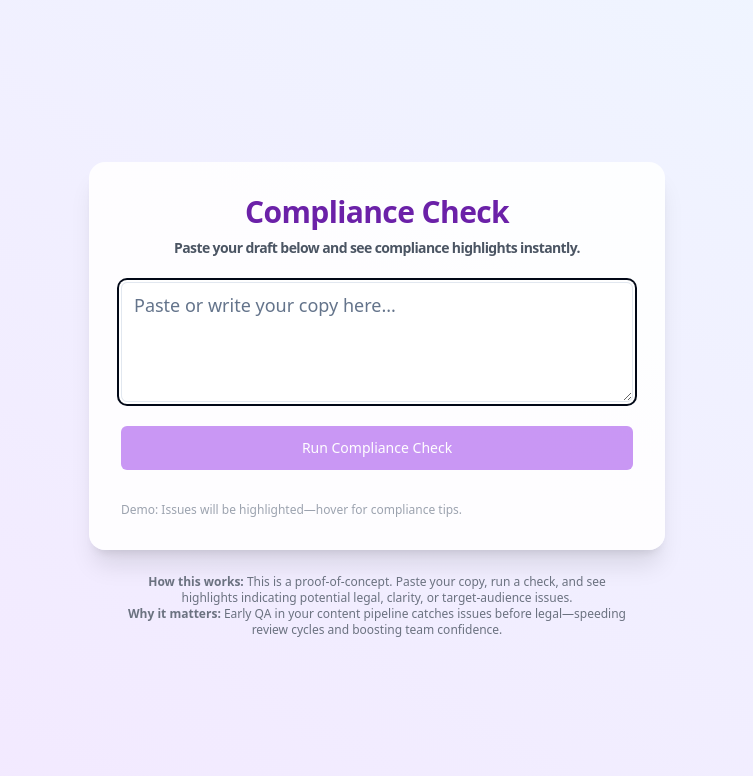
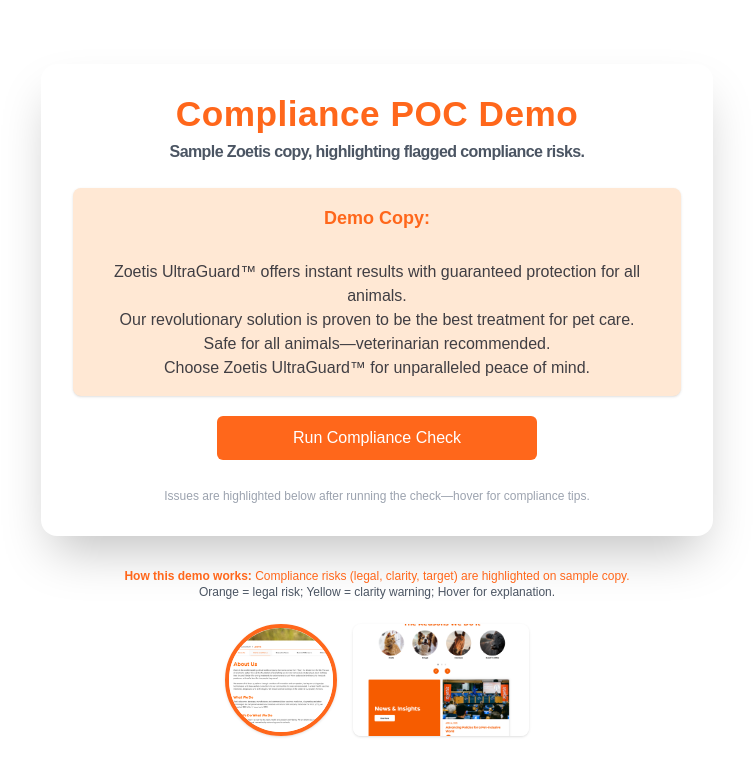
Before and after one commit to tonymishler/content-pipeline-awesomeness-engine-696d1eda, a React (Vite) app: page / in a window 1280 px wide. Shown: the top 776 px of the page, without its empty margins (263-1016 px from the left). Built offline with nearby package versions, Linux system fonts and the light colour scheme.

Commit message:
Refactor: Add demo copy and issues
Add pre-determined copy and issues to the ComplianceDashboard component for testing the POC.

```diff
--- a/src/components/ComplianceDashboard.tsx
+++ b/src/components/ComplianceDashboard.tsx
@@ -2,15 +2,27 @@
 import React, { useState, useRef } from "react";
 import { Card, CardContent, CardHeader, CardTitle } from "@/components/ui/card";
 import { Button } from "@/components/ui/button";
-import { Textarea } from "@/components/ui/textarea";
 import { AlertTriangle, Check, Info } from "lucide-react";
 
-// Demo compliance alerts (would come from API in real)
+// Zoetis preset marketing copy to be analyzed
+const PRESET_COPY = `
+Zoetis UltraGuard™ offers instant results with guaranteed protection for all animals.
+Our revolutionary solution is proven to be the best treatment for pet care.
+Safe for all animals—veterinarian recommended.
+Choose Zoetis UltraGuard™ for unparalleled peace of mind.
+`;
+
+// Demo compliance alerts mapped to known phrases in preset copy
 const ISSUES = [
   {
-    phrase: "guaranteed results",
+    phrase: "guaranteed protection",
     type: "legal",
-    message: "Avoid making guarantees; compliance risk.",
+    message: "Avoid guarantees; compliance risk.",
+  },
+  {
+    phrase: "instant results",
+    type: "legal",
+    message: "Timing claims require evidence.",
   },
   {
     phrase: "best treatment",
@@ -28,14 +40,9 @@ const ISSUES = [
     message: "Unsubstantiated claims can be problematic.",
   },
   {
-    phrase: "safe for all animals",
+    phrase: "Safe for all animals",
     type: "legal",
     message: "Do not claim universal safety without data.",
-  },
-  {
-    phrase: "instant results",
-    type: "legal",
-    message: "Timing claims require evidence.",
   },
 ];
 
@@ -44,16 +51,15 @@ const WAIT_MESSAGES = [
   "Checking for snags in your copy…",
   "Hang tight, almost done!",
   "Running compliance checks…",
-  "Reviewing for clarity and compliance…"
+  "Reviewing for clarity and compliance…",
 ];
 
 function getRandomWaitMessage() {
   return WAIT_MESSAGES[Math.floor(Math.random() * WAIT_MESSAGES.length)];
 }
 
-// Randomly inject highlights for demo
+// Find phrases in preset copy and highlight them
 function annotateCopy(text: string) {
-  // For demo, find all issue phrases (case-insensitive) in the text
   let out: React.ReactNode[] = [];
   let working = text;
   let idx = 0;
@@ -75,29 +81,29 @@ function annotateCopy(text: string) {
       if (found.i > 0) {
         out.push(working.substr(0, found.i));
       }
-      // Highlighted span with tooltip
+      // Adjust highlight colors for Zoetis orange, yellow, blue
       out.push(
         <span
           key={idx}
-          className={`inline-flex items-center group relative px-1 rounded cursor-pointer transition
+          className={`inline-flex items-center group relative px-1 rounded font-semibold cursor-pointer transition
             ${
               found.issue.type === "legal"
-                ? "bg-red-100 text-red-700 hover:bg-red-200"
+                ? "bg-[#ffe8d4] text-[#ff671b] hover:bg-[#ffc099]"
                 : found.issue.type === "clarity"
-                ? "bg-yellow-100 text-yellow-700 hover:bg-yellow-200"
+                ? "bg-yellow-100 text-yellow-800 hover:bg-yellow-200"
                 : "bg-blue-100 text-blue-700 hover:bg-blue-200"
             }
           `}
         >
           {found.phrase}
           <span className="absolute left-1/2 -translate-x-1/2 top-full mt-2 pointer-events-none z-10 opacity-0 group-hover:opacity-100 transition
-           bg-white border border-gray-200 text-gray-900 text-xs rounded px-3 py-1 shadow w-48 text-center animate-fade-in
+           bg-white border border-gray-200 text-gray-900 text-xs rounded px-3 py-1 shadow w-56 text-center animate-fade-in
            ">
             {found.issue.type === "legal" && (
-              <AlertTriangle className="inline w-3 h-3 text-red-500 mr-1" />
+              <AlertTriangle className="inline w-3 h-3 text-[#ff671b] mr-1" />
             )}
             {found.issue.type === "clarity" && (
-              <Info className="inline w-3 h-3 text-yellow-500 mr-1" />
+              <Info className="inline w-3 h-3 text-yellow-700 mr-1" />
             )}
             <b className="capitalize">{found.issue.type}:</b> {found.issue.message}
           </span>
@@ -114,82 +120,84 @@ function annotateCopy(text: string) {
 }
 
 export function ComplianceDashboard() {
-  const [text, setText] = useState("");
   const [step, setStep] = useState<"input" | "loading" | "result">("input");
   const [waitMsg, setWaitMsg] = useState(WAIT_MESSAGES[0]);
   const [result, setResult] = useState<React.ReactNode[] | null>(null);
   const timeoutRef = useRef<number | null>(null);
 
-  // Simulate compliance check with wait effect
-  function handleSubmit(e: React.FormEvent) {
-    e.preventDefault();
-    if (!text.trim()) return;
+  function handleRunCheck() {
     setWaitMsg(getRandomWaitMessage());
     setStep("loading");
-    // Simulate checking
+    // Simulate compliance check
     if (timeoutRef.current) clearTimeout(timeoutRef.current);
     timeoutRef.current = window.setTimeout(() => {
-      setResult(annotateCopy(text));
+      setResult(annotateCopy(PRESET_COPY.trim()));
       setStep("result");
-    }, 2200 + Math.random() * 800); // 2.2-3s random delay
+    }, 1800 + Math.random() * 700); // 1.8-2.5s
   }
 
   function handleReset() {
-    setText("");
     setResult(null);
     setStep("input");
   }
 
-  // Check if there are any issues
-  const foundIssues = text
-    ? ISSUES.filter((i) =>
-        text.toLowerCase().includes(i.phrase.toLowerCase())
-      )
-    : [];
+  // Find which issues are present
+  const foundIssues = ISSUES.filter((i) =>
+    PRESET_COPY.toLowerCase().includes(i.phrase.toLowerCase())
+  );
 
   return (
-    <div className="min-h-screen bg-gradient-to-tr from-purple-100 to-blue-50 flex flex-col items-center justify-center py-12 w-full animate-fade-in">
-      <Card className="w-full max-w-xl shadow-xl border-0 rounded-2xl animate-scale-in p-2 bg-white/90">
+    <div
+      className="min-h-screen bg-white flex flex-col items-center justify-center py-12 w-full animate-fade-in"
+      style={{ fontFamily: "Montserrat, Arial, Helvetica, sans-serif" }}
+    >
+      <Card className="w-full max-w-2xl shadow-2xl border-0 rounded-2xl animate-scale-in p-2 bg-white">
         <CardHeader>
           <CardTitle className="flex flex-col items-center gap-2">
-            <span className="text-3xl font-extrabold text-purple-800">Compliance Check</span>
-            <span className="text-sm text-gray-600">
-              Paste your draft below and see compliance highlights instantly.
+            <span
+              className="text-[2.2rem] font-extrabold"
+              style={{ color: "#ff671b", letterSpacing: 0.5 }}
+            >
+              Compliance POC Demo
+            </span>
+            <span className="text-base text-gray-600">
+              Sample Zoetis copy, highlighting flagged compliance risks.
             </span>
           </CardTitle>
         </CardHeader>
         <CardContent>
           {step === "input" && (
-            <form onSubmit={handleSubmit} className="flex flex-col gap-6">
-              <Textarea
-                className="min-h-[120px] text-lg bg-gray-50 focus:bg-white transition"
-                value={text}
-                onChange={(e) => setText(e.target.value)}
-                placeholder="Paste or write your copy here..."
-                required
-                maxLength={1800}
-                autoFocus
-              />
+            <div className="flex flex-col gap-5 items-center">
+              <div className="bg-[#ffe8d4] p-4 rounded-lg font-semibold text-[#ff671b] text-center text-lg max-w-prose shadow">
+                <span>
+                  <b>Demo Copy:</b>
+                  <br />
+                  <span className="whitespace-pre-wrap block mt-1 text-gray-700 font-medium text-base" style={{ color: "#403E43" }}>
+                    {PRESET_COPY}
+                  </span>
+                </span>
+              </div>
               <Button
-                type="submit"
+                type="button"
                 size="lg"
-                className="w-full bg-purple-600 text-white rounded-md hover:bg-purple-700 transition ease-in-out"
-                disabled={!text.trim()}
+                className="w-full max-w-xs bg-[#ff671b] text-white rounded-md text-base hover:bg-[#da5900] transition"
+                onClick={handleRunCheck}
               >
                 Run Compliance Check
               </Button>
               <div className="flex flex-col gap-1 text-xs text-gray-400 pt-2">
                 <span>
-                  Demo: Issues will be highlighted—hover for compliance tips.
+                  Issues are highlighted below after running the check—hover for compliance tips.
                 </span>
               </div>
-            </form>
+            </div>
           )}
 
           {step === "loading" && (
             <div className="flex flex-col items-center justify-center min-h-[180px] py-10 animate-fade-in">
               <svg
-                className="animate-spin mb-4 text-purple-600"
+                className="animate-spin mb-4"
+                style={{ color: "#ff671b" }}
                 width="40"
                 height="40"
                 viewBox="0 0 50 50"
@@ -202,32 +210,33 @@ export function ComplianceDashboard() {
                   stroke="currentColor"
                   strokeWidth="5"
                   fill="none"
-                  opacity="0.25"
+                  opacity="0.22"
                 />
                 <path
                   d="M45 25c0-11.046-8.954-20-20-20"
                   stroke="currentColor"
                   strokeWidth="5"
                   strokeLinecap="round"
-                  className="opacity-70"
+                  className="opacity-80"
                 />
               </svg>
-              <span className="text-purple-700 font-medium text-lg">{waitMsg}</span>
+              <span className="font-semibold text-[#ff671b] text-lg">{waitMsg}</span>
             </div>
           )}
 
           {step === "result" && (
-            <div className="animate-fade-in flex flex-col gap-3">
-              <div className="bg-blue-50 border-l-4 border-blue-300 rounded px-4 py-2 text-sm mb-2">
-                <b>Done! Compliance Check Complete.</b>
+            <div className="animate-fade-in flex flex-col gap-4">
+              <div className="bg-[#ffe8d4] border-l-4 border-[#ff671b] rounded px-4 py-2 text-sm mb-2">
+                <b className="text-[#ff671b]">Compliance Check Complete.</b>
                 <br />
                 {foundIssues.length === 0 ? (
                   <span className="flex items-center gap-1 text-green-700 mt-1">
                     <Check className="inline h-4 w-4" /> No compliance flags found!
                   </span>
                 ) : (
-                  <span className="flex items-center gap-1 text-red-700 mt-1">
-                    <AlertTriangle className="inline h-4 w-4" /> {foundIssues.length} issue{foundIssues.length > 1 && "s"} flagged
+                  <span className="flex items-center gap-1 text-[#ff671b] mt-1">
+                    <AlertTriangle className="inline h-4 w-4" /> {foundIssues.length} issue
+                    {foundIssues.length > 1 && "s"} flagged
                   </span>
                 )}
               </div>
@@ -237,20 +246,31 @@ export function ComplianceDashboard() {
               <Button
                 onClick={handleReset}
                 variant="outline"
-                className="w-full mt-4"
+                className="w-full mt-4 border-[#ff671b] text-[#ff671b] hover:bg-[#fff5ec]"
               >
-                Check Another Copy
+                Check Again
               </Button>
             </div>
           )}
         </CardContent>
       </Card>
-      <div className="text-xs text-gray-500 max-w-lg mt-6 text-center">
-        <span>
-          <b>How this works:</b> This is a proof-of-concept. Paste your copy, run a check, and see highlights indicating potential legal, clarity, or target-audience issues.
-          <br />
-          <b>Why it matters:</b> Early QA in your content pipeline catches issues before legal—speeding review cycles and boosting team confidence.
+      <div className="text-xs text-[#ff671b] max-w-lg mt-8 text-center">
+        <b>How this demo works:</b> Compliance risks (legal, clarity, target) are highlighted on sample copy. <br />
+        <span className="text-gray-600">
+          Orange = legal risk; Yellow = clarity warning; Hover for explanation.
         </span>
+        <div className="mt-6 flex items-center justify-center">
+          <img
+            src="/lovable-uploads/85b0e3ba-813f-4d05-926c-6b58bd05ba15.png"
+            alt="Zoetis brand animal images"
+            className="rounded-full shadow w-28 h-28 object-cover border-4 border-[#ff671b] mx-2"
+          />
+          <img
+            src="/lovable-uploads/e89bafd6-9317-4969-bb38-6d27ca888c8b.png"
+            alt="Zoetis News Conference"
+            className="rounded-lg shadow w-44 h-28 object-cover mx-2"
+          />
+        </div>
       </div>
     </div>
   );
```
Also changed, not shown: public/lovable-uploads/85b0e3ba-813f-4d05-926c-6b58bd05ba15.png (added), public/lovable-uploads/e89bafd6-9317-4969-bb38-6d27ca888c8b.png (added).
